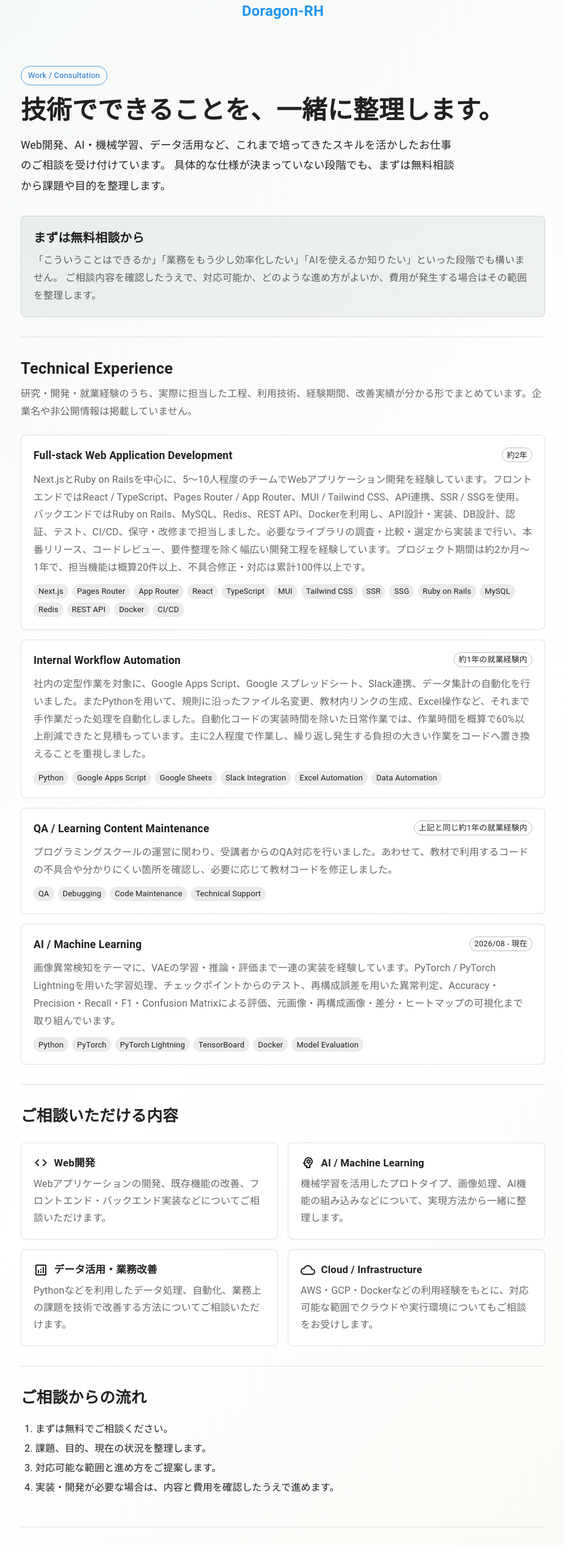
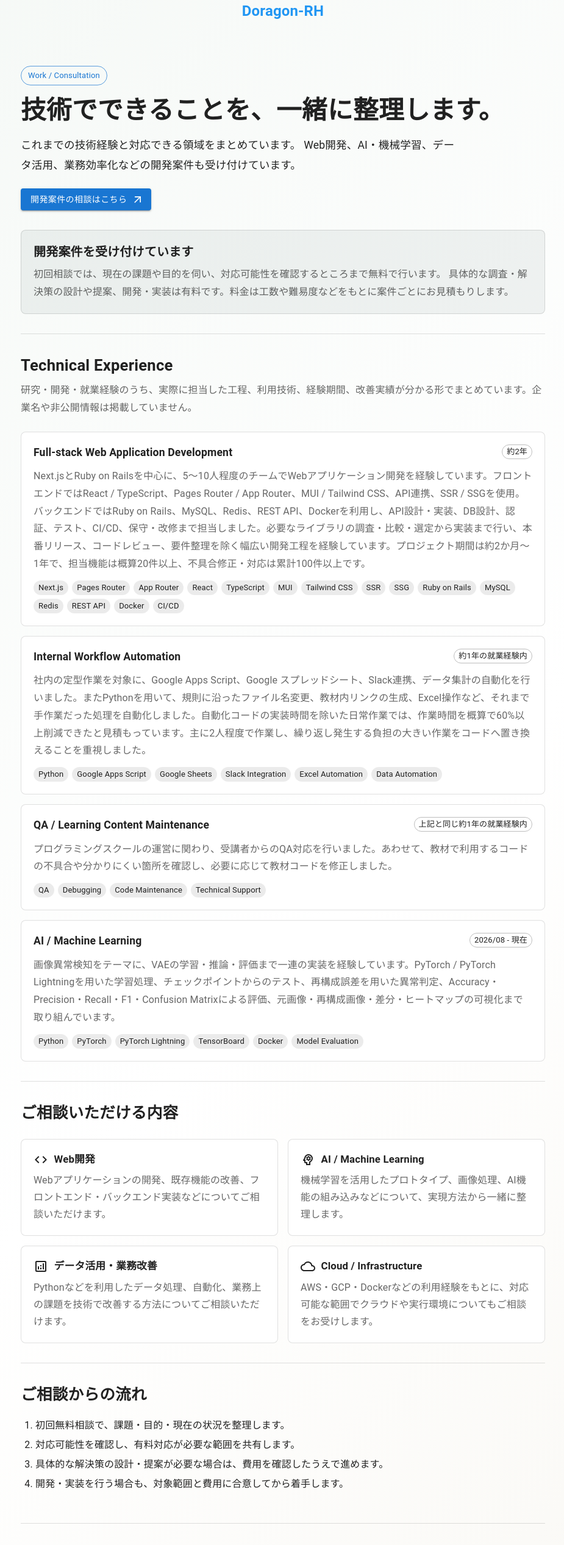
Before and after one commit to Doragon-RH/introduction, a Next.js app: page /work in a window 1280 px wide. Shown: the part 234-2768 px from the top of the page at 61% size, without its empty margins (176-1101 px from the left). Built offline with nearby package versions, Linux system fonts and the light colour scheme.

Commit message:
Clarify paid development engagement model

```diff
--- a/pages/work.tsx
+++ b/pages/work.tsx
@@ -82,19 +82,22 @@ export default function Work() {
         <Typography component="h1" sx={{ fontSize: { xs: '2rem', sm: '2.6rem' }, fontWeight: 700, lineHeight: 1.2, mb: 2 }}>
           技術でできることを、一緒に整理します。
         </Typography>
-        <Typography sx={{ fontSize: '1.1rem', lineHeight: 1.9, maxWidth: 720 }}>
-          Web開発、AI・機械学習、データ活用など、これまで培ってきたスキルを活かしたお仕事のご相談を受け付けています。
-          具体的な仕様が決まっていない段階でも、まずは無料相談から課題や目的を整理します。
+        <Typography sx={{ fontSize: '1.1rem', lineHeight: 1.9, maxWidth: 720, mb: 2.5 }}>
+          これまでの技術経験と対応できる領域をまとめています。
+          Web開発、AI・機械学習、データ活用、業務効率化などの開発案件も受け付けています。
         </Typography>
+        <Button variant="contained" href="/development" endIcon={<ArrowOutwardIcon />}>
+          開発案件の相談はこちら
+        </Button>
       </Box>
 
       <Box sx={{ p: 2.5, borderRadius: 2, bgcolor: 'rgba(23, 63, 53, 0.06)', border: '1px solid', borderColor: 'divider', mb: 4 }}>
         <Typography component="h2" sx={{ fontSize: '1.25rem', fontWeight: 700, mb: 1 }}>
-          まずは無料相談から
+          開発案件を受け付けています
         </Typography>
         <Typography sx={{ color: 'text.secondary', lineHeight: 1.8 }}>
-          「こういうことはできるか」「業務をもう少し効率化したい」「AIを使えるか知りたい」といった段階でも構いません。
-          ご相談内容を確認したうえで、対応可能か、どのような進め方がよいか、費用が発生する場合はその範囲を整理します。
+          初回相談では、現在の課題や目的を伺い、対応可能性を確認するところまで無料で行います。
+          具体的な調査・解決策の設計や提案、開発・実装は有料です。料金は工数や難易度などをもとに案件ごとにお見積もりします。
         </Typography>
       </Box>
 
@@ -162,10 +165,10 @@ export default function Work() {
           ご相談からの流れ
         </Typography>
         <Box component="ol" sx={{ lineHeight: 2, pl: 3 }}>
-          <li>まずは無料でご相談ください。</li>
-          <li>課題、目的、現在の状況を整理します。</li>
-          <li>対応可能な範囲と進め方をご提案します。</li>
-          <li>実装・開発が必要な場合は、内容と費用を確認したうえで進めます。</li>
+          <li>初回無料相談で、課題・目的・現在の状況を整理します。</li>
+          <li>対応可能性を確認し、有料対応が必要な範囲を共有します。</li>
+          <li>具体的な解決策の設計・提案が必要な場合は、費用を確認したうえで進めます。</li>
+          <li>開発・実装を行う場合も、対象範囲と費用に合意してから着手します。</li>
         </Box>
       </Box>
 
@@ -191,7 +194,7 @@ export default function Work() {
         </Typography>
         <Typography sx={{ lineHeight: 1.9, mb: 2 }}>
           メールアドレスをサイト上に直接公開せず、専用フォームからお問い合わせを受け付けています。
-          お名前、個人・法人の区分、お問い合わせ内容、ご希望の連絡手段をご入力ください。
+          お名前、個人・法人の区分、相談カテゴリ、お問い合わせ内容、ご希望の連絡手段をご入力ください。
         </Typography>
         <Box sx={{ p: 2.5, borderRadius: 2, bgcolor: 'rgba(23, 63, 53, 0.05)', border: '1px solid', borderColor: 'divider', mb: 2 }}>
           <Typography component="h3" sx={{ fontSize: '1.05rem', fontWeight: 700, mb: 1 }}>
```
